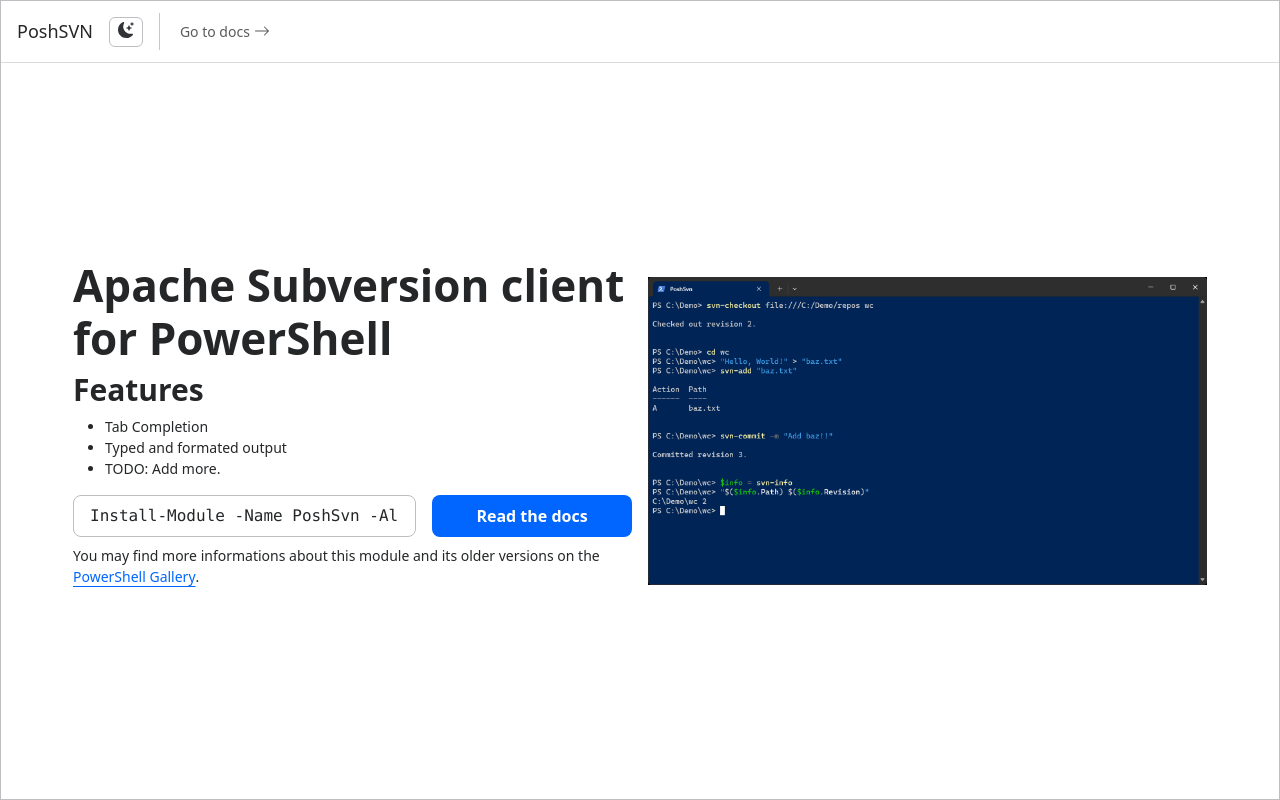
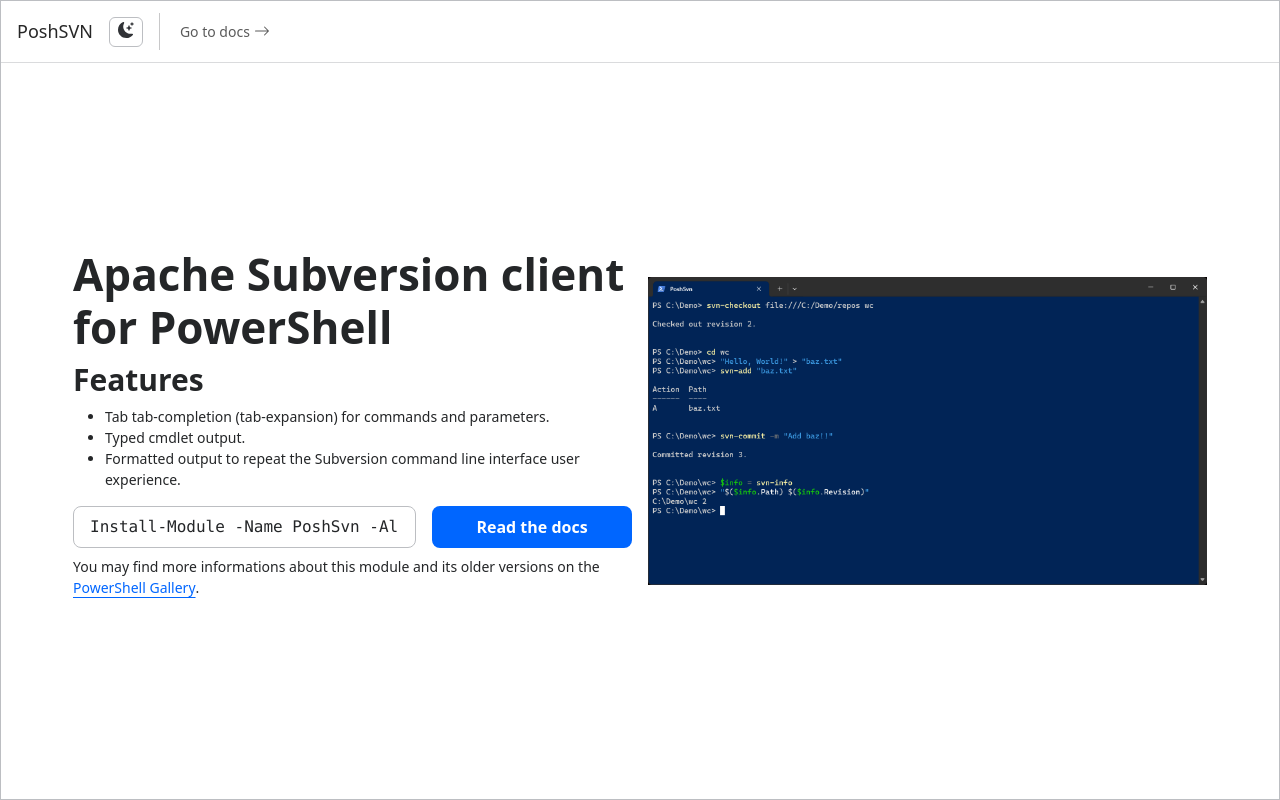
Before and after one commit to poshsvn/poshsvn, a plain HTML site: page www/static/index.html in a window 1280 px wide. Drawn offline with Linux system fonts and the light colour scheme.

Commit message:
Update features on website.
git-svn-id: file:///home/repos/rinrab/trunk@356 0083e6b4-6090-234a-836e-88fcc467669c

```diff
--- a/www/static/index.html
+++ b/www/static/index.html
@@ -45,9 +45,9 @@
           </h1>
           <h2>Features</h2>
           <ul>
-            <li>Tab Completion</li>
-            <li>Typed and formated output</li>
-            <li>TODO: Add more.</li>
+            <li>Tab tab-completion (tab-expansion) for commands and parameters.</li>
+            <li>Typed cmdlet output.</li>
+            <li>Formatted output to repeat the Subversion command line interface user experience.</li>
           </ul>
           <div class="row g-0">
             <div class="position-relative col-12 col-md">
```
